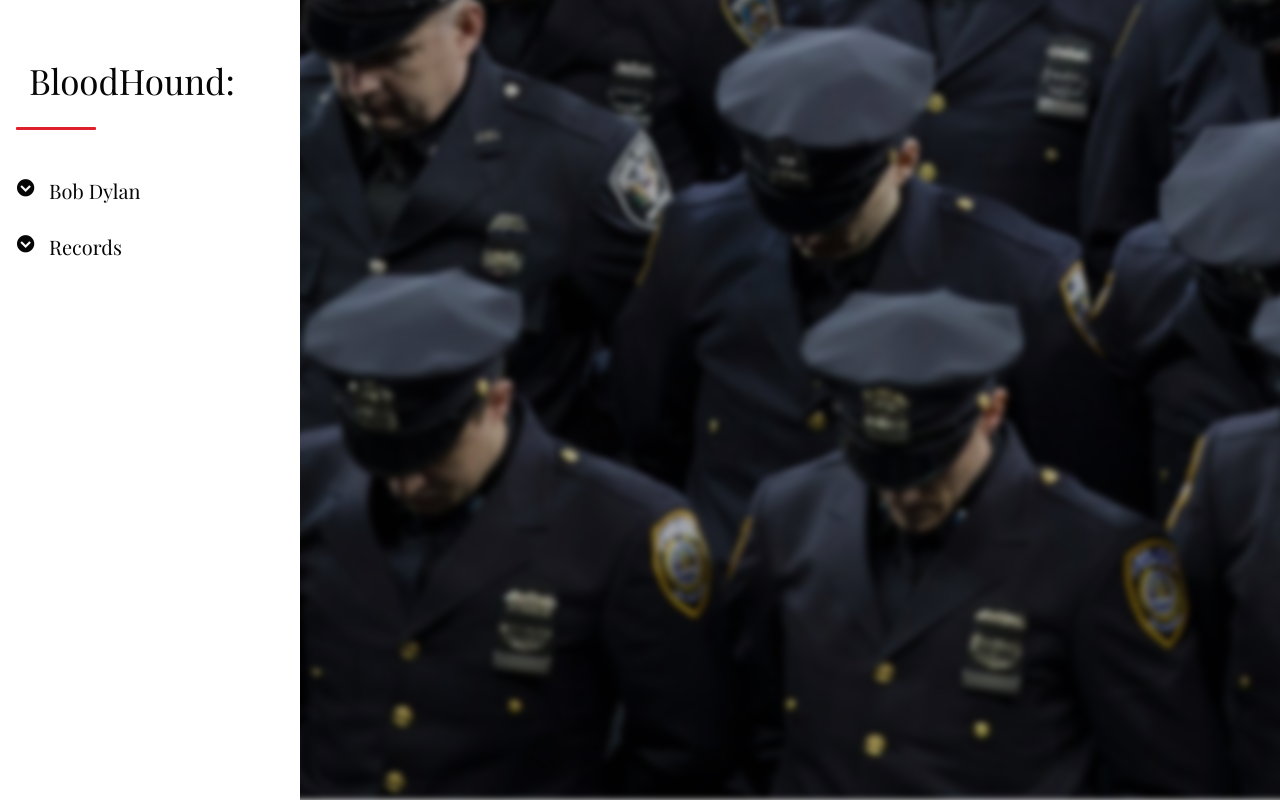
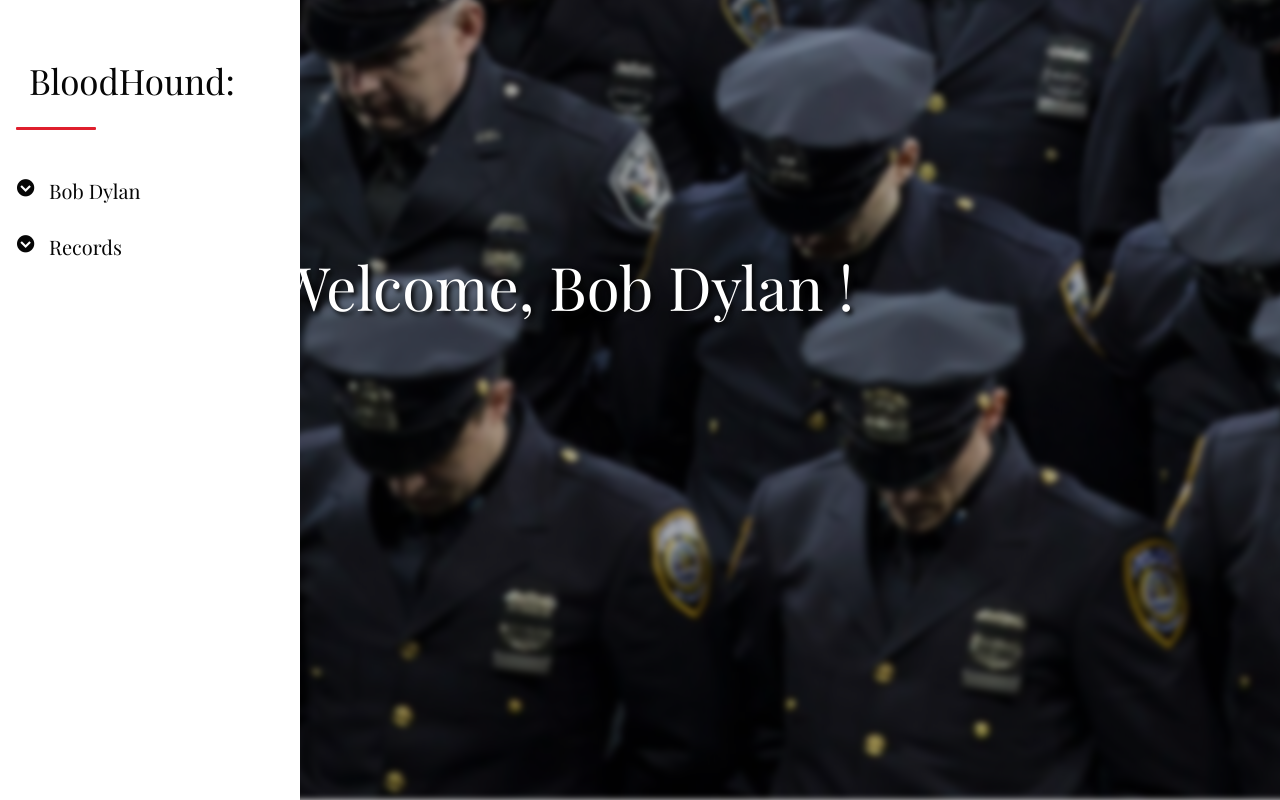
Before and after one commit to jtatum2101/BloodHound, a PHP site: page /dashboard.php in a window 1280 px wide. Run offline with PHP 8.4, Linux system fonts and the light colour scheme; a user stored in the database is signed in.

Commit message:
Welcoming users at the dashboard.

```diff
--- a/dashboard-admin.php
+++ b/dashboard-admin.php
@@ -266,6 +266,7 @@ $(document).ready(function() {
         include 'sidenav-admin.php';
     ?>
     <img src="img/adminbackground.jpg" alt="admin dashboard" />
+    <h2 style="color: white; font-size: 60px; font-family: 'Playfair Display', serif; text-shadow: 3px 3px 5px #060606;margin-top: 250px;margin-right: 150px;"><center style="margin-left: 100px;">Welcome, <?php echo $_SESSION['full_name'] ?> !</center></h2>
 </body>
 
 </html>
--- a/dashboard.php
+++ b/dashboard.php
@@ -291,6 +291,7 @@ $(document).ready(function() {
         include 'sidenav.php';
     ?>
     <img src="img/officerbackground.jpg" alt="officerdashboard" />
+    <h2 style="color: white; font-size: 60px; font-family: 'Playfair Display', serif; text-shadow: 3px 3px 5px #060606;margin-top: 250px;margin-right: 150px;"><center>Welcome, <?php echo $_SESSION['full_name'] ?> !</center></h2>
 </body>
 
 </html>
```
Also changed, not shown: officer-view-all-records.php (+0 -16 lines).
